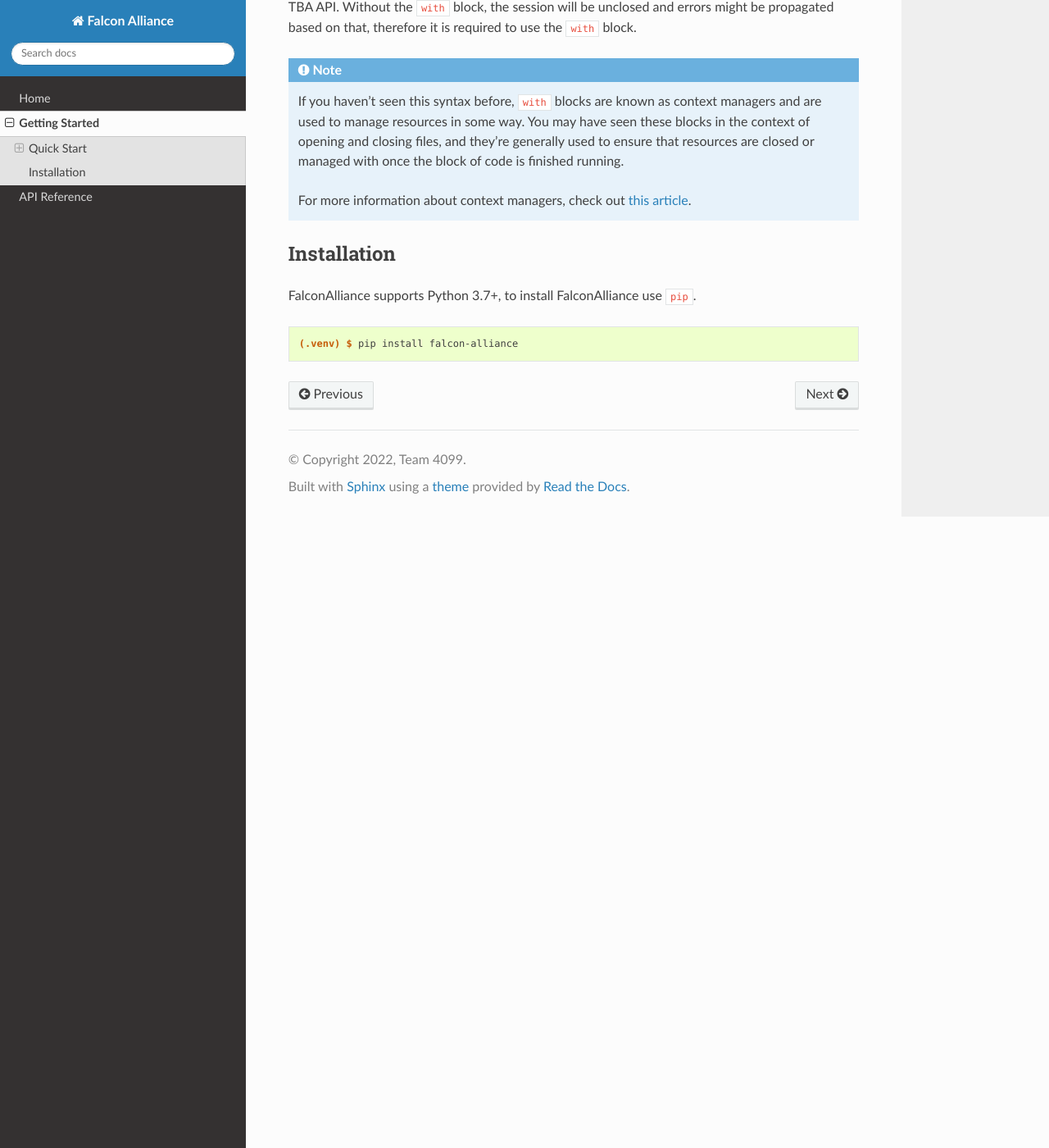
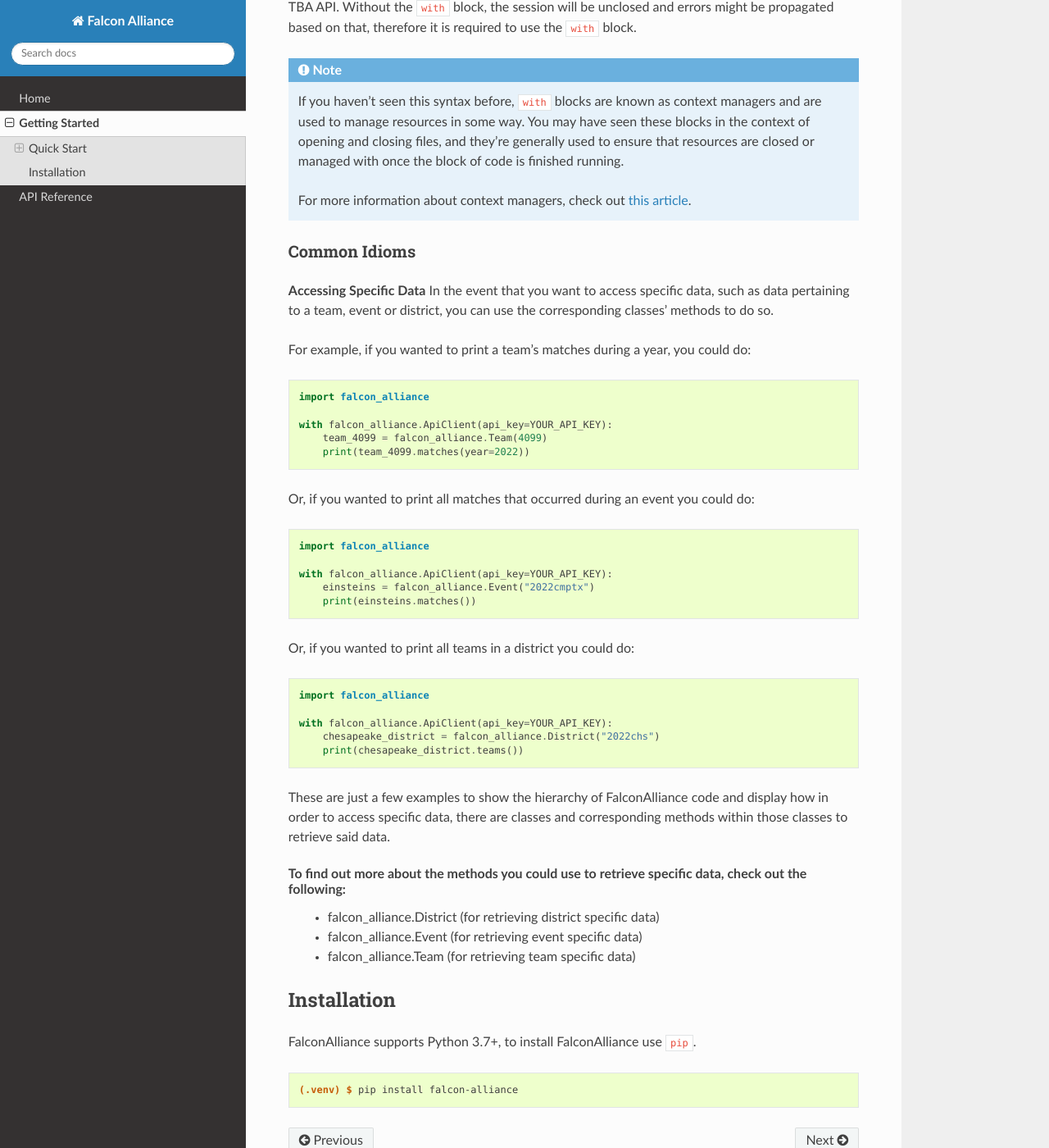
Before and after one commit to team4099/FalconAlliance, a Sphinx documentation site: the page built from docs/getting_started.rst, in a window 1280 px wide and 1400 px high, scrolled down 1020 px. Shown: the whole window at 82% size. Built offline with Sphinx 7.4.7 and the Read the Docs theme 2.0.0, drawn with Linux system fonts in a browser that asks for light colours.

Commit message:
add common idioms section

```diff
--- a/docs/getting_started.rst
+++ b/docs/getting_started.rst
@@ -40,6 +40,50 @@
 
 .. _installation:
 
+Common Idioms
+^^^^^^^^^^^^^
+
+**Accessing Specific Data**
+In the event that you want to access specific data, such as data pertaining to a team, event or district, you can use the corresponding classes' methods to do so.
+
+For example, if you wanted to print a team's matches during a year, you could do:
+
+.. code-block:: python
+
+   import falcon_alliance
+
+   with falcon_alliance.ApiClient(api_key=YOUR_API_KEY):
+       team_4099 = falcon_alliance.Team(4099)
+       print(team_4099.matches(year=2022))
+
+Or, if you wanted to print all matches that occurred during an event you could do:
+
+.. code-block:: python
+
+   import falcon_alliance
+
+   with falcon_alliance.ApiClient(api_key=YOUR_API_KEY):
+       einsteins = falcon_alliance.Event("2022cmptx")
+       print(einsteins.matches())
+
+Or, if you wanted to print all teams in a district you could do:
+
+.. code-block:: python
+
+   import falcon_alliance
+
+   with falcon_alliance.ApiClient(api_key=YOUR_API_KEY):
+       chesapeake_district = falcon_alliance.District("2022chs")
+       print(chesapeake_district.teams())
+
+
+These are just a few examples to show the hierarchy of FalconAlliance code and display how in order to access specific data, there are classes and corresponding methods within those classes to retrieve said data.
+
+To find out more about the methods you could use to retrieve specific data, check out the following:
+   - falcon_alliance.District (for retrieving district specific data)
+   - falcon_alliance.Event (for retrieving event specific data)
+   - falcon_alliance.Team (for retrieving team specific data)
+
 Installation
 ------------
 
```
